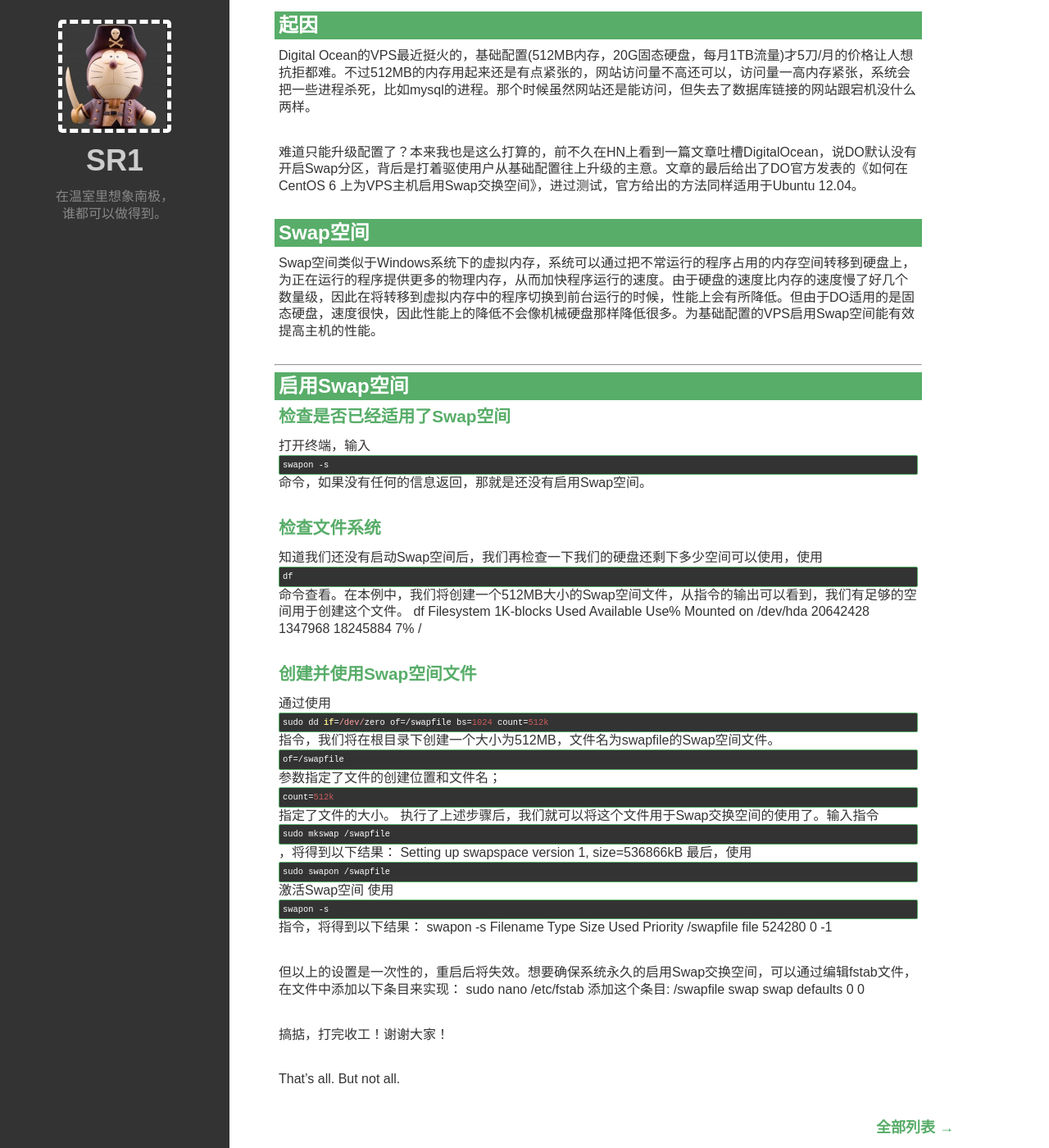
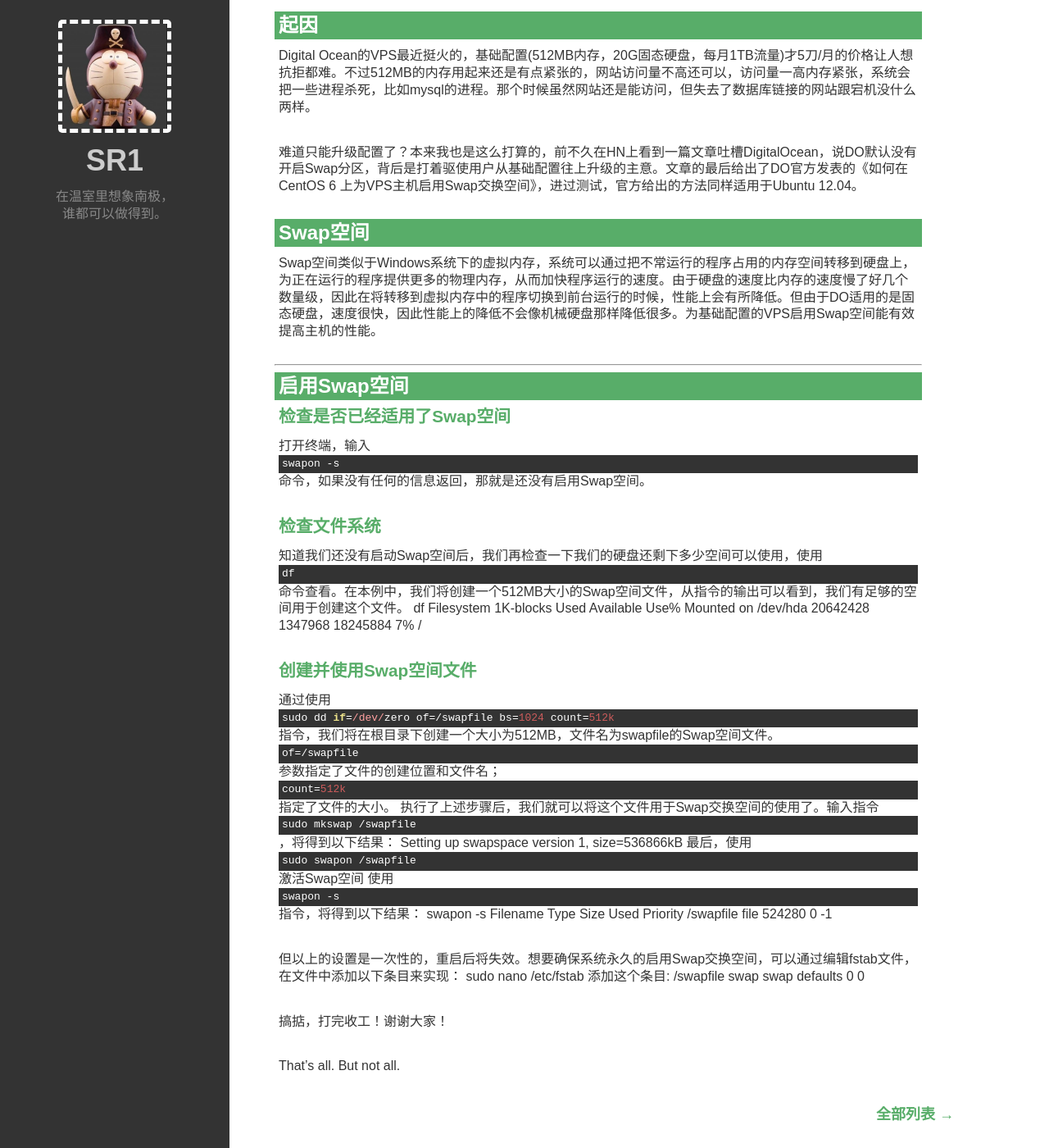
Before and after one commit to SR1s/sr1.me, a Jekyll site: the page built from _posts/2014-02-16-enable-swap-space-for-digital-ocean-vps.md, in a window 1280 px wide and 1400 px high, scrolled down 113 px. Shown: the whole window at 82% size. Built offline with Jekyll 4.4.1, drawn with Linux system fonts in a browser that asks for light colours; nearby versions of some CDN libraries; Markdown is read by kramdown in place of the engine named in the settings; comment, search, counter and statistics services are not loaded.

Commit message:
modified stylesheet: enlarge code font-size

```diff
--- a/css/style.css
+++ b/css/style.css
@@ -168,11 +168,8 @@ body>header h2 {
 }
 
 #content .entry-content code {
-	border-width: 1px;
-	border-style: double;
-	border-color: #58ad69;
-	border-radius: 2px;
-	font-size: 0.8em;
+	color: #58ad69;
+	font-size: 1em;
 	vertical-align: middle;
 	padding: 1px 4px 1px 4px;
 }
```
